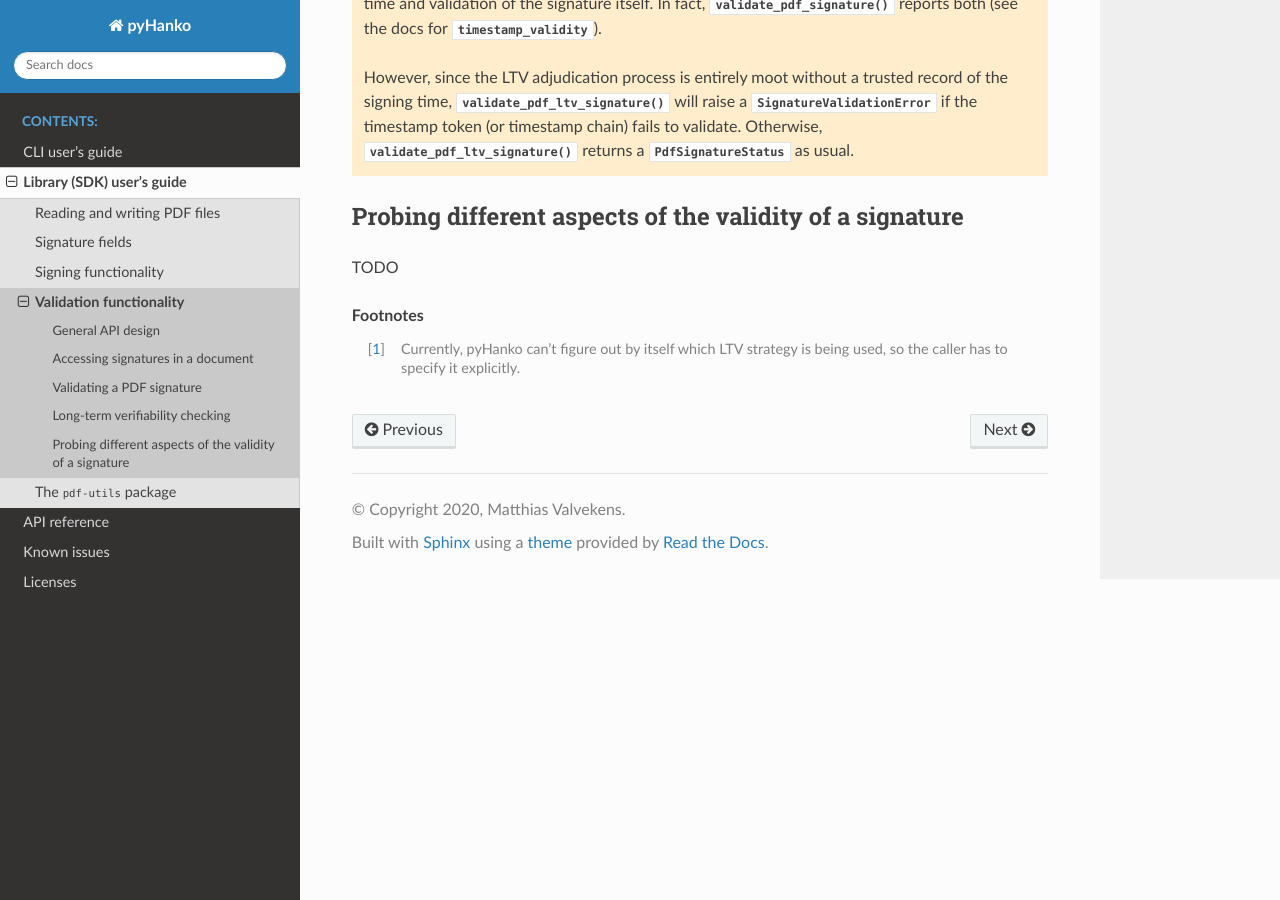
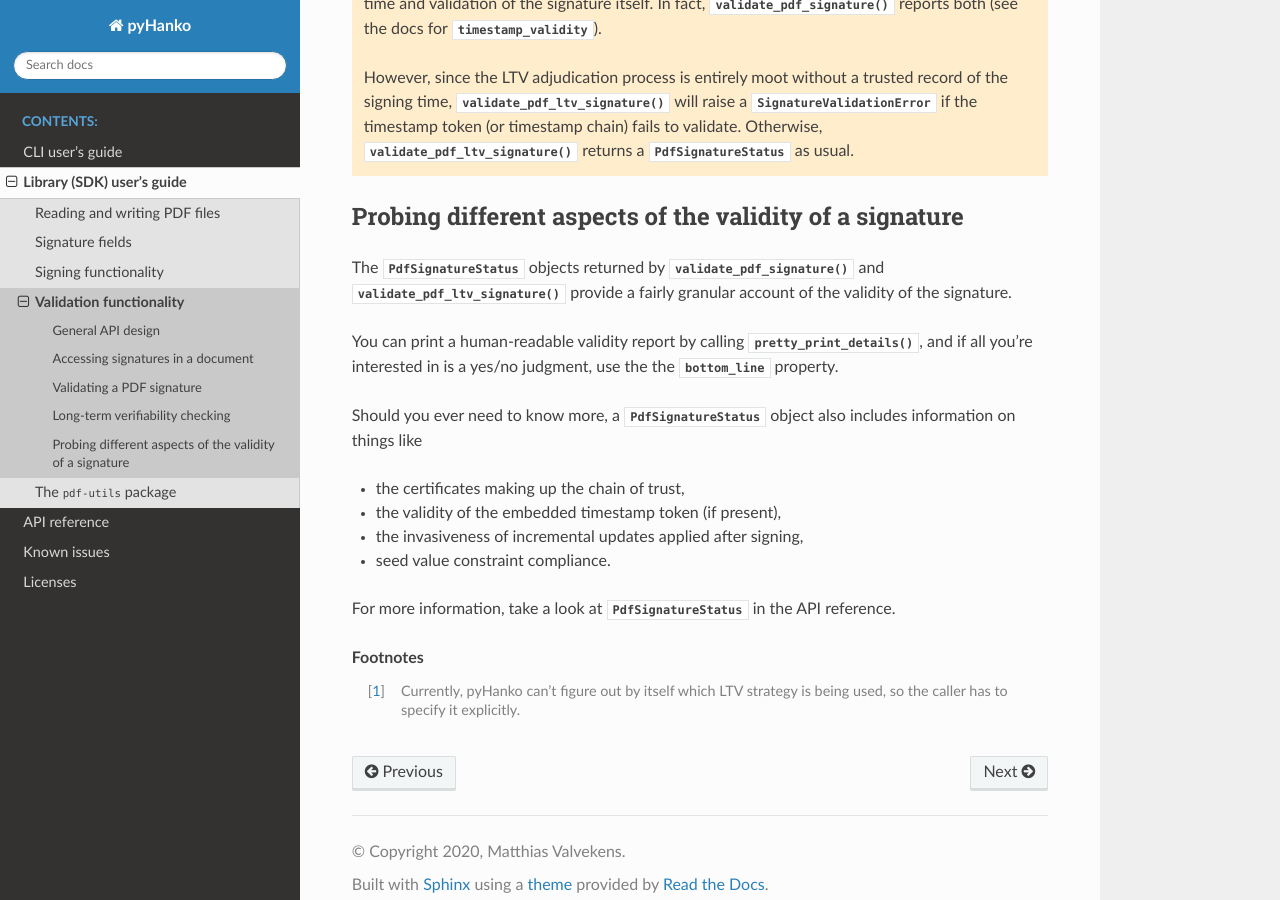
Before and after one commit to MatthiasValvekens/pyHanko, a Sphinx documentation site: the page built from docs/lib-guide/validation.rst, in a window 1280 px wide and 900 px high, scrolled down 3249 px. Built offline with Sphinx 7.4.7 and the Read the Docs theme 2.0.0, drawn with Linux system fonts in a browser that asks for light colours.

Commit message:
Comment on PdfSignatureStatus in docs

```diff
--- a/docs/lib-guide/validation.rst
+++ b/docs/lib-guide/validation.rst
@@ -192,7 +192,27 @@ and its tests, and/or play around a little.
 Probing different aspects of the validity of a signature
 --------------------------------------------------------
 
-TODO
+
+The |PdfSignatureStatus| objects returned by
+:func:`~.pyhanko.sign.validation.validate_pdf_signature` and
+:func:`~.pyhanko.sign.validation.validate_pdf_ltv_signature` provide a fairly
+granular account of the validity of the signature.
+
+You can print a human-readable validity report by calling
+:meth:`~.pyhanko.sign.validation.PdfSignatureStatus.pretty_print_details`, and
+if all you're interested in is a yes/no judgment, use the the
+:attr:`~.pyhanko.sign.validation.PdfSignatureStatus.bottom_line` property.
+
+Should you ever need to know more, a |PdfSignatureStatus| object also
+includes information on things like
+
+* the certificates making up the chain of trust,
+* the validity of the embedded timestamp token (if present),
+* the invasiveness of incremental updates applied after signing,
+* seed value constraint compliance.
+
+For more information, take a look at |PdfSignatureStatus| in the API reference.
+
 
 .. rubric:: Footnotes
 
```
